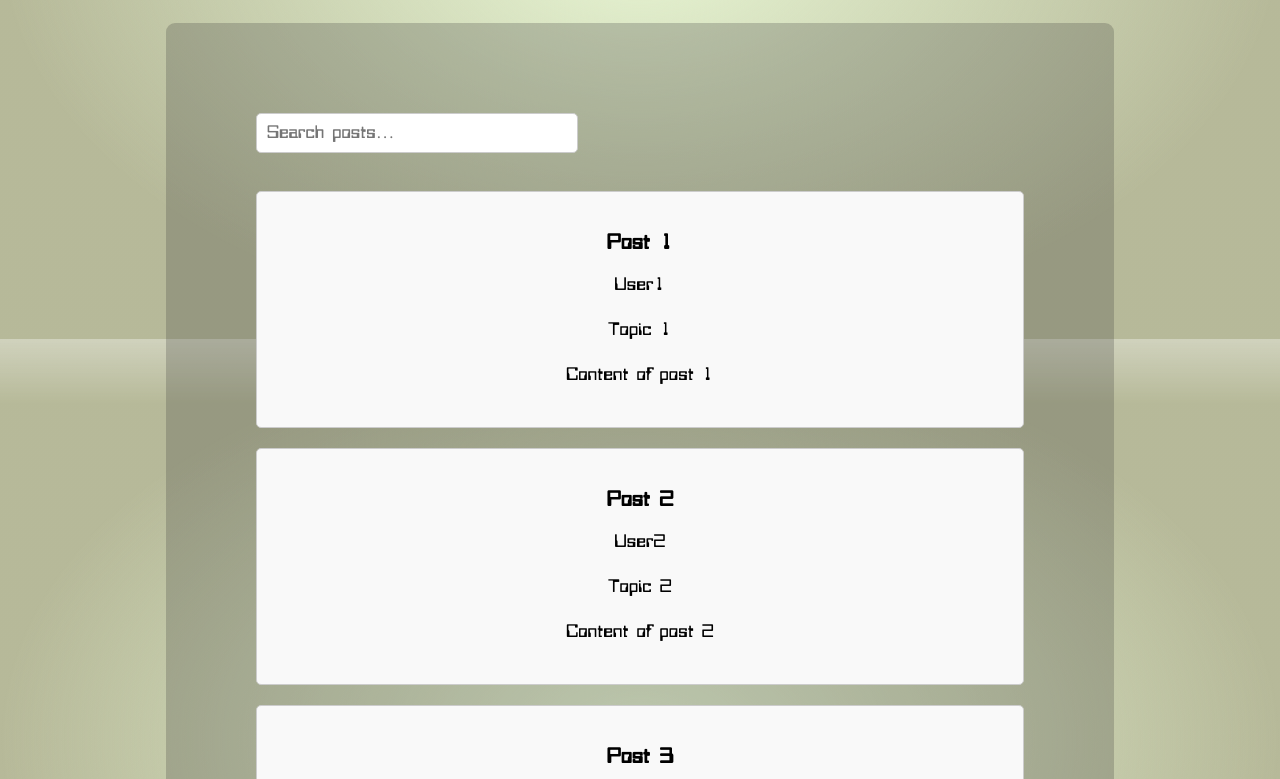
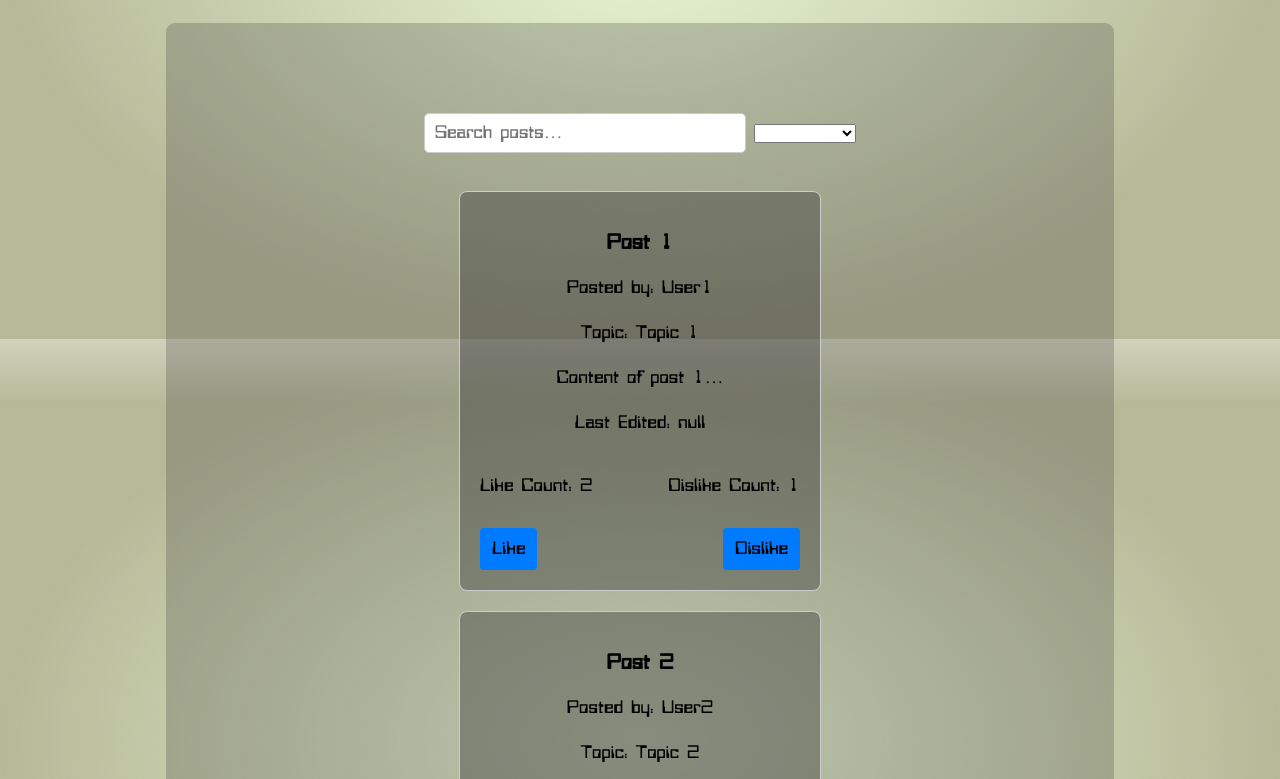
Before and after one commit to justmedusty/byteboard-web-client, a SvelteKit app: page /homepage in a window 1280 px wide. Shown: the part 461-1240 px from the top of the page. Built offline with nearby package versions, Linux system fonts and the light colour scheme; no server answers.

Commit message:
more fucking around with components

```diff
--- /dev/null
+++ b/src/components/Post.svelte
@@ -0,0 +1,96 @@
+<script>
+    export let post = {
+        id: null,
+        posterUserName: '',
+        topic: '',
+        timeStamp: '',
+        title: '',
+        content: '',
+        likeCount: 0,
+        dislikeCount: 0,
+        likedByMe: false,
+        dislikedByMe: false,
+        lastedEdited: null
+    };
+
+    function toggleLike() {
+        post.likedByMe = !post.likedByMe;
+        if (post.likedByMe) {
+            post.likeCount++;
+        } else {
+            post.likeCount--;
+        }
+    }
+
+    function toggleDislike() {
+        post.dislikedByMe = !post.dislikedByMe;
+        if (post.dislikedByMe) {
+            post.dislikeCount++;
+        } else {
+            post.dislikeCount--;
+        }
+    }
+    function redirectToPost(postId) {
+        // Assuming you have a function to redirect to the post page with postId
+        // Replace this line with the actual logic to redirect
+        alert("Going elsewhere")
+    }
+
+</script>
+
+<div class="post" >
+    <div class="post-content" on:click={() => redirectToPost(post.id)}>
+        <h3>{post.title}</h3>
+        <p>Posted by: {post.posterUserName}</p>
+        <p>Topic: {post.topic}</p>
+        <p>{post.content.substring(0, 50)}...</p>
+        <p>Last Edited: {post["lastedEdited"]}</p>
+        <div class="counts">
+            <p>Like Count: {post.likeCount}</p>
+            <p>Dislike Count: {post.dislikeCount}</p>
+        </div>
+    </div>
+    <div class="button-row">
+        <button on:click={toggleLike} style="color: {post.likedByMe ? 'red' : 'black'}">Like</button>
+        <button on:click={toggleDislike} style="color: {post.dislikedByMe ? 'red' : 'black'}">Dislike</button>
+    </div>
+</div>
+
+<style>
+    .post {
+        padding: 20px;
+        border: 1px solid #ccc;
+        border-radius: 8px;
+        margin-bottom: 20px;
+        min-width: 40vh;
+        background-color: rgba(51, 51, 51, 0.39);
+        cursor: pointer; /* Change cursor to pointer to indicate clickability */
+        transition: background-color 0.3s ease; /* Add transition for smoother hover effect */
+        display: flex;
+        flex-direction: column;
+    }
+
+    .post:hover {
+        background-color: rgba(51, 51, 51, 0.6); /* Darken background color on hover */
+    }
+
+    .post-content {
+        flex-grow: 1; /* Grow to fill remaining space */
+
+    }
+
+    .counts {
+        display: flex;
+        justify-content: space-between;
+    }
+
+    .button-row {
+        display: flex;
+        justify-content: space-between; /* Spread the buttons evenly */
+        margin-top: 10px; /* Add some space between the buttons and other content */
+    }
+
+    button {
+        cursor: pointer; /* Change cursor to pointer for buttons */
+    }
+</style>
--- a/src/components/PostsFeed.svelte
+++ b/src/components/PostsFeed.svelte
@@ -2,8 +2,9 @@
     import { onMount } from 'svelte';
     import { writable } from 'svelte/store';
     import { URI } from "../enums/enums.js";
+    import Post from './Post.svelte'; // Import the Post component
 
-    class Post {
+    class PostData {
         constructor(id, posterUserName, topic, timeStamp, title, content, likeCount, dislikeCount, likedByMe, dislikedByMe, lastedEdited) {
             this.id = id;
             this.posterUserName = posterUserName;
@@ -22,13 +23,13 @@
     // Generate 25 sample posts
     let samplePosts = [];
     for (let i = 1; i <= 25; i++) {
-        samplePosts.push(new Post(i, `User${i}`, `Topic ${i}`, '2024-04-27', `Post ${i}`, `Content of post ${i}`, i * 2, i, i % 2 === 0, i % 3 === 0, null));
+        samplePosts.push(new PostData(i, `User${i}`, `Topic ${i}`, '2024-04-27', `Post ${i}`, `Content of post ${i}`, i * 2, i, i % 2 === 0, i % 3 === 0, null));
     }
 
     const posts = writable(samplePosts);
-
     const searchTerm = writable('');
     const orderBy = writable('');
+
     function filterPosts(post) {
         const term = $searchTerm.toLowerCase();
         return post.title.toLowerCase().includes(term);
@@ -54,9 +55,8 @@
 </script>
 
 <style>
-
     .post-view {
-        display: list-item;
+        display: flex;
         justify-content: center;
         align-items: center;
         flex-direction: column;
@@ -79,38 +79,23 @@
         text-align: center;
         max-height: max-content;
     }
-
-    li {
-        margin-bottom: 20px;
-        padding: 20px;
-        border: 1px solid #ccc;
-        border-radius: 5px;
-        background-color: #f9f9f9;
-    }
-
-    h3 {
-        margin-bottom: 10px;
-    }
-
-    p {
-        color: #000000;
-    }
 </style>
 
-
-
 <div class="post-view">
-
-    <input type="text" bind:value={$searchTerm} placeholder="Search posts..." />
+    <div class="sort-search">
+        <input type="text" bind:value={$searchTerm} placeholder="Search posts..." />
+        <select bind:value={$orderBy}>
+            <option value="newest">Newest</option>
+            <option value="oldest">Oldest</option>
+            <option value="most-liked">Most Liked</option>
+            <option value="most-disliked">Most Disliked</option>
+        </select>
+    </div>
 
     <ul>
         {#each $posts.filter(filterPosts) as post}
             <li>
-                <h3>{post.title}</h3>
-                <p>{post.posterUserName}</p>
-                <p>{post.topic}</p>
-                <p>{post.content}</p>
-
+                <Post post={post}/>
             </li>
         {/each}
     </ul>
```
